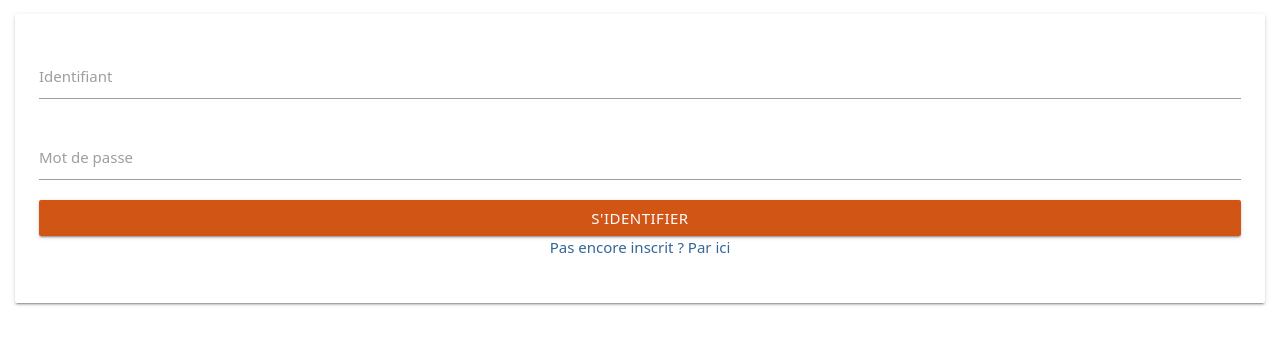
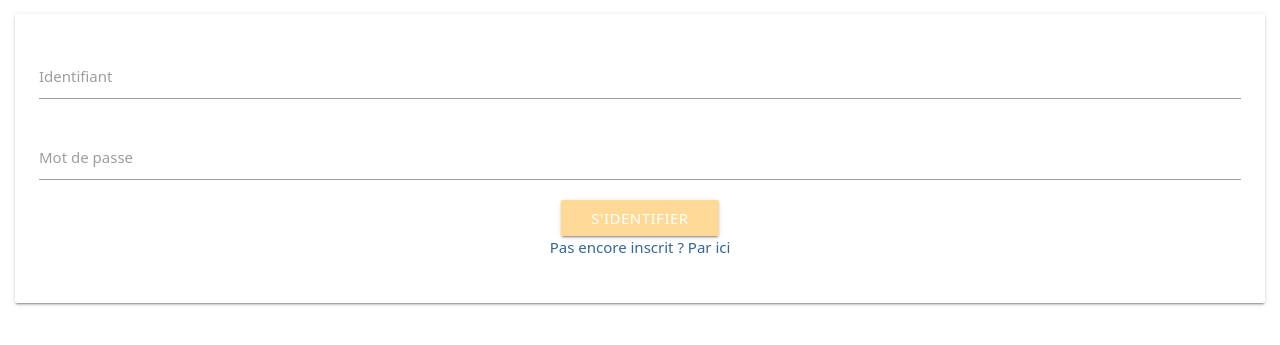
Before and after one commit to simplon-antoineB/foodstock, a plain HTML site: page www/index.html in a window 1280 px wide. Shown: the part 75-420 px from the top of the page. Drawn offline with nearby package versions, Linux system fonts and the light colour scheme.

Commit message:
pour angélo

```diff
--- a/www/index.html
+++ b/www/index.html
@@ -14,16 +14,6 @@
 <body>
 <nav>
     <div class="nav-wrapper beige-perso">
-        <!--<header>-->
-            <!--<button class="hamburger">&#9776;</button>-->
-            <!--<button class="cross">&#735;</button>-->
-        <!--</header>-->
-        <!--<div class="menu-perso">-->
-            <!--<ul>-->
-                <!--<li><a href="index.html">Accueil</a></li>-->
-                <!--<li><a href="stock.html">Stock</a></li>-->
-            <!--</ul>-->
-        <!--</div>-->
         <img src="img/logo-SF.png" alt="Logo" class="brand-logo" width="50" height="50">
     </div>
 </nav>
@@ -37,7 +27,7 @@
             <input id="password" type="password"/>
             <label for="password">Mot de passe</label>
         </div>
-        <a class="btn orange-perso" onclick="identifier()">S'identifier</a>
+        <button type="button" class="btn beige-perso" onclick="identifier()">S'identifier</button>
     </form>
     <div class="row">
         <a href="inscription.html" style="margin-top: 50px">Pas encore inscrit ? Par ici</a>
```
Also changed, not shown: www/ajoutIngredient.html (+0 -3 lines), www/inscription.html (+1 -1 lines).
